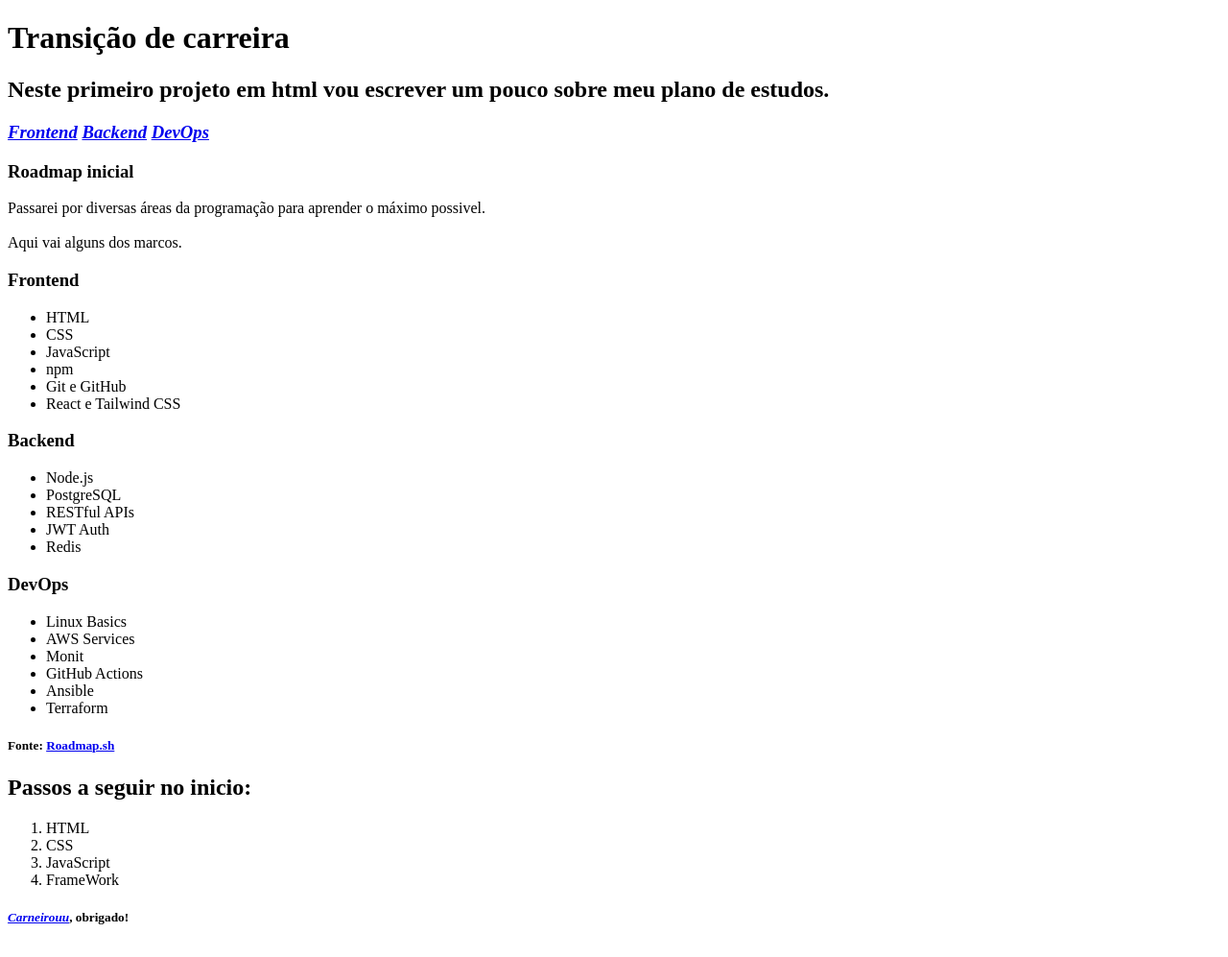
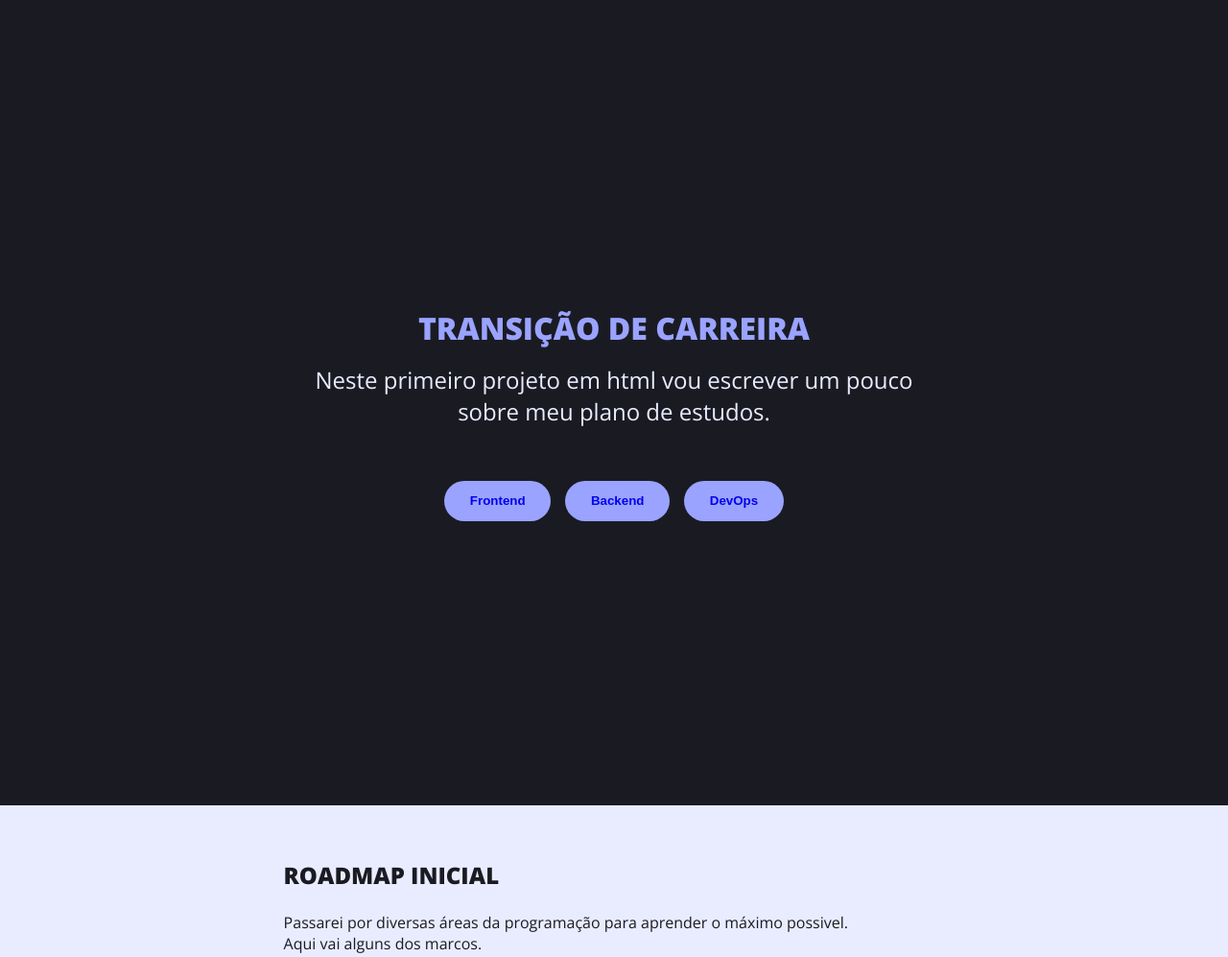
Before and after one commit to Carneirouu/html-css-studies, a plain HTML site: page index.html in a window 1280 px wide. Shown: the top 997 px of the page at 96% size. Drawn offline with nearby package versions, Linux system fonts and the light colour scheme; a web font is replaced by a local one.

Commit message:
CSS ADDED

```diff
--- /dev/null
+++ b/Style.css
@@ -0,0 +1,160 @@
+@import url('https://fonts.googleapis.com/css2?family=Architects+Daughter&family=Lexend+Giga:wght@100..900&family=Open+Sans:ital,wght@0,300..800;1,300..800&family=Special+Gothic+Expanded+One&display=swap');
+
+* {
+    margin: 0;
+    padding: 0;
+    box-sizing: border-box;
+}
+
+header {
+    padding: 17rem;
+    background-color: #1a1b22;
+    color: #e9ecff;
+    text-align: center;
+}
+
+.header {
+    padding: 2rem;
+}
+
+h1 {
+    padding: 1rem;
+    color: #9aa3ff;
+    font-weight: 800;
+
+}
+
+h2 {
+    font-weight: 400;
+}
+
+.roles {
+    display: flex;
+    flex-direction: row;
+    align-items: center;
+    justify-content: center;
+    padding: 1.5rem;
+    gap: 15px;
+}
+
+button {
+    padding: 1em 2em;
+    background-color: #9aa3ff;
+    align-items: center;
+    justify-content: center;
+    border: none;
+    border-radius: 40px;
+    font-weight: 750;
+}
+
+button:hover {
+    background-color: #e9ecff;
+}
+
+a {
+    text-decoration: none;
+}
+
+body {
+    background-color: #e9ecff;
+    color: #1a1b22;
+    font-family: "Open Sans", sans-serif;
+    font-weight: 400;
+}
+
+main {
+    padding-top: 3.5rem;
+    display: flex;
+    flex-direction: column;
+    justify-self: center;
+}
+
+.roadmaptitle {
+    font-weight: 800;
+    font-size: x-large;
+}
+
+.Frontend {
+    padding-top: 3rem;
+    padding-bottom: 1.5rem;
+}
+
+.lifrontend {
+    list-style-type: none;
+    display: flex;
+    flex-direction: row;
+    justify-self: left;
+    background-color: #9aa3ff;
+    padding: 0.5em 2em;
+    border-radius: 40px;
+    gap: 30px;
+}
+
+.Backend {
+    padding-top: 3rem;
+    padding-bottom: 1.5rem;
+}
+
+.libackend {
+    list-style-type: none;
+    display: flex;
+    flex-direction: row;
+    justify-self: left;
+    background-color: #9aa3ff;
+    padding: 0.5em 2em;
+    border-radius: 40px;
+    gap: 30px;
+}
+
+.DevOps {
+    padding-top: 3rem;
+    padding-bottom: 1.5rem;
+}
+
+.lidevops {
+    list-style-type: none;
+    display: flex;
+    flex-direction: row;
+    justify-self: left;
+    background-color: #9aa3ff;
+    padding: 0.5em 2em;
+    border-radius: 40px;
+    gap: 30px;
+}
+
+.font {
+    justify-self: left;
+    background-color: #9aa3ff;
+    border-radius: 40px;
+    padding: 0.2em 1em
+}
+
+.passos {
+    padding-bottom: 3rem;
+}
+
+ol {
+    padding: 2rem;
+    display: flex;
+    flex-direction: column;
+    gap: 20px;
+}
+
+footer {
+    background-color: #1a1b22;
+    width: 100%;
+    height: 10vh;
+    color: #e9ecff;
+    display: flex;
+    justify-content: center;
+    align-items: center;
+}
+
+.rights {
+    background-color: #9aa3ff;
+    color: #1a1b22;
+    padding: 0.15em 0.8em;
+    border-radius: 40px;
+    font-weight: 500;
+    font-size: large;
+}
--- a/index.html
+++ b/index.html
@@ -1,24 +1,35 @@
 <!--First project - HTML-->
 <!DOCTYPE html>
-<html>
+<html lang="pt-BR">
 
 <head>
-    <title>Matheus Plano</title>
+    <meta charset="UTF-8">
+    <title>Carneirouu Plan</title>
+    <link rel="stylesheet" href="Style.css">
 </head>
 
 <body>
+    <header>
         <div>
-        <h1>Transição de carreira</h1>
+            <div class="header">
+                <h1>TRANSIÇÃO DE CARREIRA</h1>
                 <h2>Neste primeiro projeto em html vou escrever um pouco sobre meu plano de estudos.</h2>
-        <h3><a href="#Frontend"><i>Frontend</i></a> <a href="#Backend"><i>Backend</i></a> <a
-                href="#DevOps"><i>DevOps</i></a></h3>
             </div>
-    <h3>Roadmap inicial</h3>
-    <p>Passarei por diversas áreas da programação para aprender o máximo possivel.<br><br>Aqui vai alguns dos marcos.
+            <h3 class="roles">
+                <div class="button1"><button><a href="#Frontend">Frontend</a></button></div>
+                <div class="button2"><button><a href="#Backend">Backend</a></button></div>
+                <div class="button3"><button><a href="#DevOps">DevOps</a></button></div>
+            </h3>
+        </div>
+    </header>
+    <main>
+        <h3 class="roadmaptitle">ROADMAP INICIAL</h3><BR>
+        <p>Passarei por diversas áreas da programação para aprender o máximo possivel.<br>Aqui vai alguns dos
+            marcos.
         </p>
-    <div id="Frontend">
-        <h3><b>Frontend</b></h3>
-        <ul>
+        <div class="Frontend" id="Frontend">
+            <h3><b>Frontend</b></h3><br>
+            <ul class="lifrontend">
                 <li>HTML</li>
                 <li>CSS</li>
                 <lI>JavaScript</lI>
@@ -27,29 +38,29 @@
                 <li>React e Tailwind CSS</li>
             </ul>
         </div>
-    <div id="Backend">
-        <h3><b>Backend</b></h3>
-        <ul>
+        <div class="Backend" id="Backend">
+            <h3><b>Backend</b></h3><br>
+            <ul class="libackend">
                 <li>Node.js</li>
                 <li>PostgreSQL</li>
                 <lI>RESTful APIs</lI>
                 <li>JWT Auth</li>
                 <li>Redis</li>
         </div>
-    <div id="DevOps">
-        <h3><b>DevOps</b></h3>
-        <ul>
+        <div class="DevOps" id="DevOps">
+            <h3><b>DevOps</b></h3><br>
+            <ul class="lidevops">
                 <li>Linux Basics</li>
                 <li>AWS Services</li>
                 <lI>Monit</lI>
                 <li>GitHub Actions</li>
                 <li>Ansible</li>
                 <li>Terraform</li>
-        </ul>
-        <h5>Fonte: <a href="https://roadmap.sh/full-stack" taget="_blank">Roadmap.sh</a></h5>
+            </ul><br><br>
+            <h5 class="font">Fonte: <a href="https://roadmap.sh/full-stack" target="_blank">Roadmap.sh</a></h5><br>
         </div>
-    <div>
-        <h2>Passos a seguir no inicio:</h2>
+        <div class="passos">
+            <h3>Passos a seguir no inicio:</h3>
             <ol>
                 <li>HTML</li>
                 <li>CSS</li>
@@ -57,10 +68,10 @@
                 <li>FrameWork</li>
             </ol>
         </div>
+    </main>
 </body>
 <footer>
-    <h5><a href="https://github.com/Carneirouu" target="_blank"><em>Carneirouu</em></a>, obrigado!</h5>
+    <a href="https://github.com/Carneirouu" target="_blank" class="rights"><b>Carneirouu</b></a>
 </footer>
 
-
 </html>
```
Lines whose indentation alone changed are shown as unchanged.
